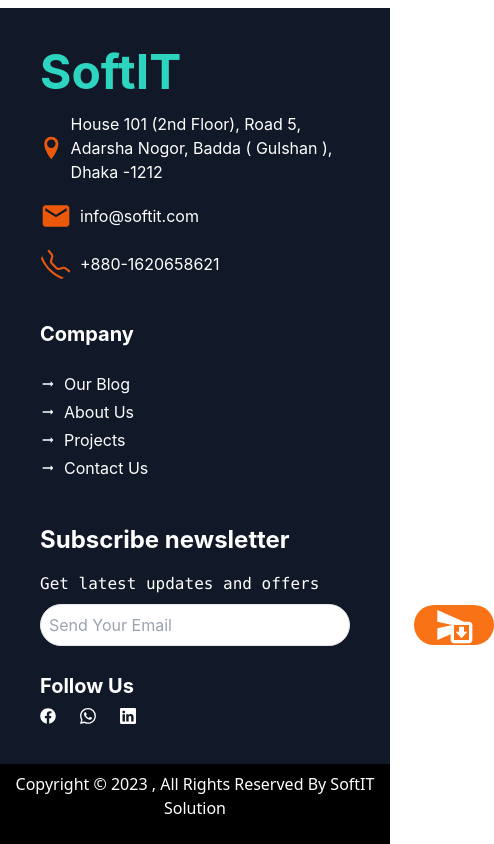
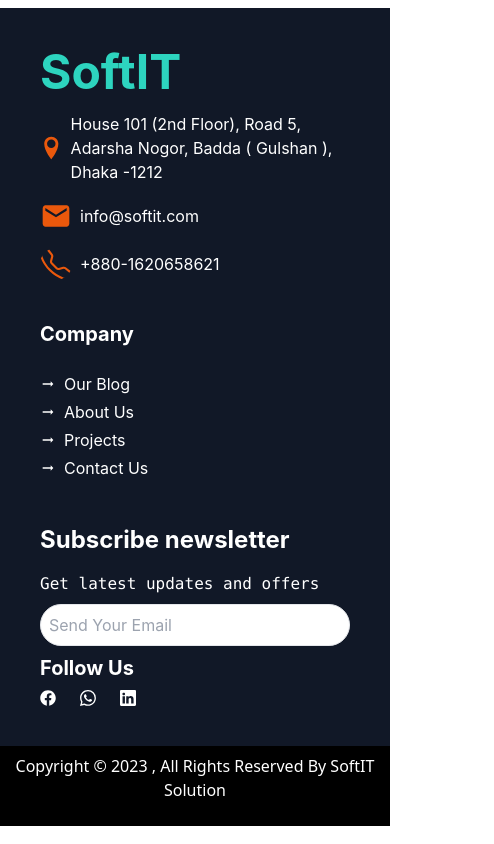
Before and after one commit to MuhammadBorhan/SoftIT, a React (Create React App) app: page / in a window 390 px wide. Shown: the part 9232-10076 px from the top of the page, 494 px wide, since content can reach past the window. Built offline with nearby package versions, Linux system fonts and the light colour scheme.

Commit message:
so far so good

```diff
--- a/src/Layout/FooterTop.js
+++ b/src/Layout/FooterTop.js
@@ -57,10 +57,10 @@
             className="border p-2 pr-20 w-full text-black rounded-full"
           />
           <button>
-            <MdSendAndArchive className="w-20 h-10 relative left-[374px] lg:left-[292px] bottom-[41px]  text-white bg-orange-500 rounded-full px-2" />
+            <MdSendAndArchive className="w-20 h-10 relative hidden lg:block lg:left-[292px] lg:bottom-[41px]  text-white bg-orange-500 rounded-full px-2" />
           </button>
         </div>
-        <p className="text-xl font-bold mt-[-20px]">Follow Us</p>
+        <p className="text-xl font-bold mt-2">Follow Us</p>
         <div className="flex gap-6 mt-2">
           <a href="facebook.com">
             <FaFacebook className="" />
```
